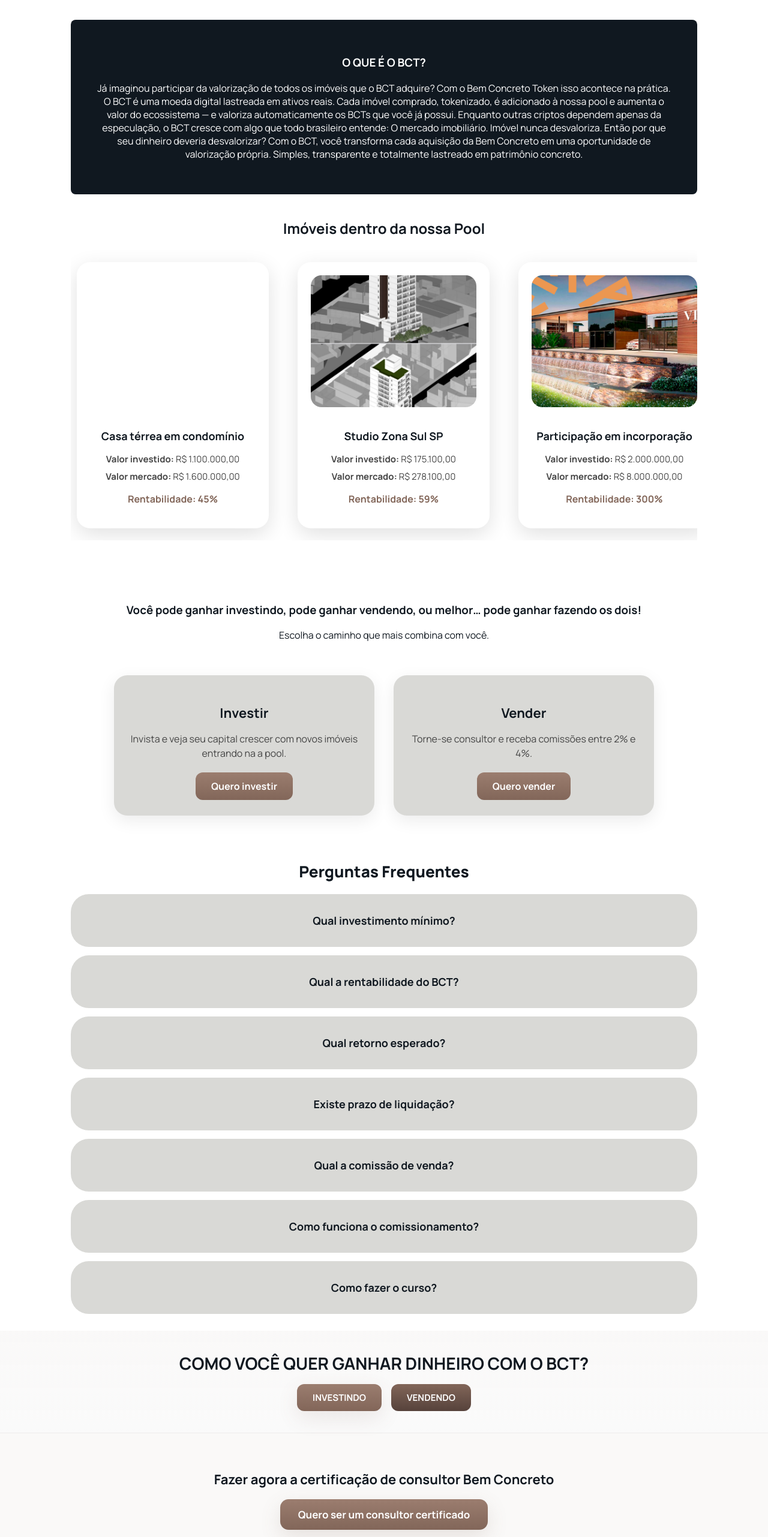
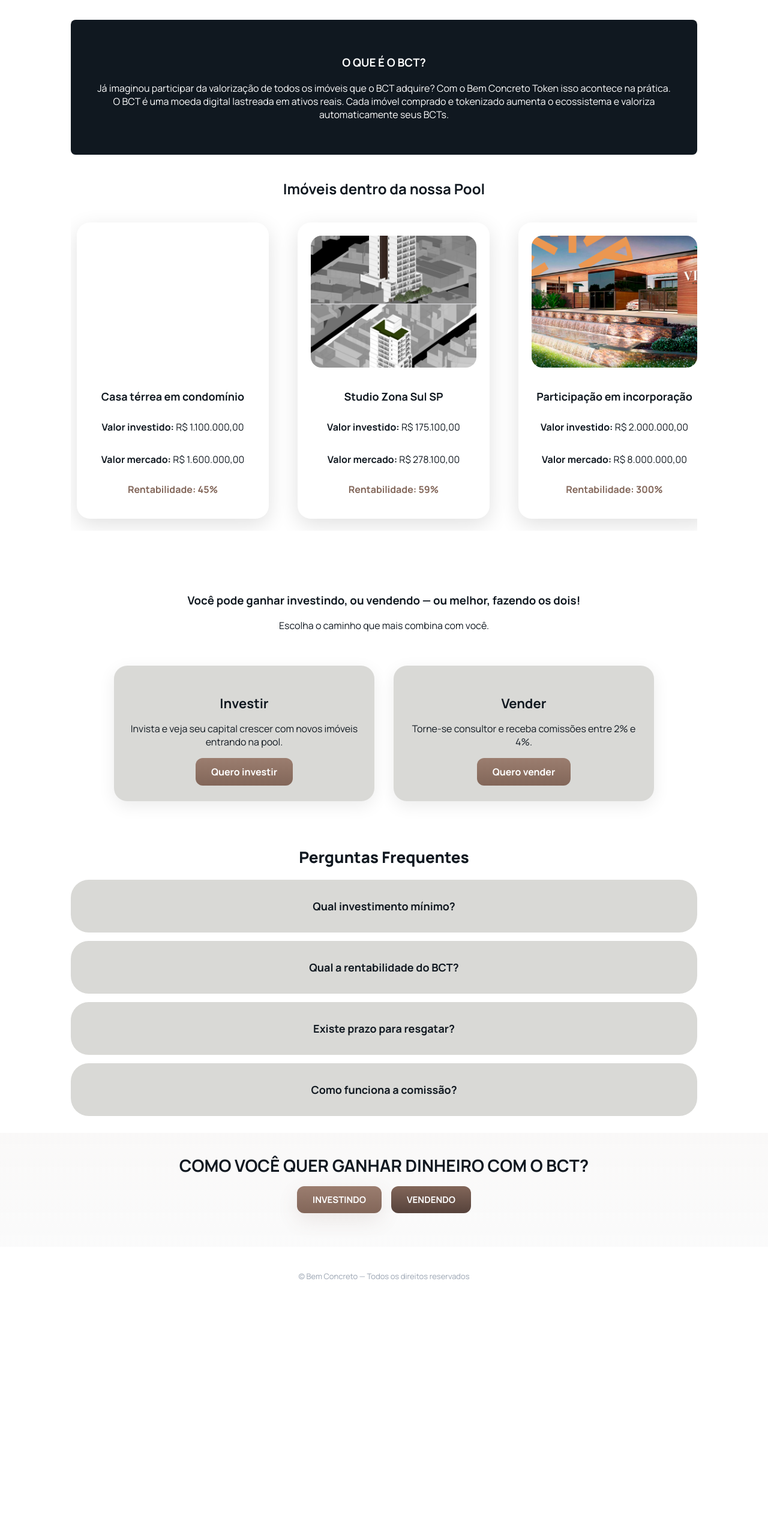
Before and after one commit to bemconcreto/LANDPAGE-BCT, a Next.js app: page / in a window 1280 px wide. Shown: the part 980-3543 px from the top of the page at 60% size. After the commit the page ends 3137 px from the top, so only its background shows below. Built offline with nearby package versions, Linux system fonts and the light colour scheme; grey boxes are pictures that could not be loaded.

Commit message:
teste absoluto

```diff
--- a/pages/index.js
+++ b/pages/index.js
@@ -52,8 +52,7 @@
               variants={fadeUp}
             >
               Invista em ativos reais tokenizados ou torne-se um consultor
-              autorizado e multiplique essa ideia. Simples, seguro e
-              transparente.
+              autorizado e multiplique essa ideia. Simples, seguro e transparente.
             </motion.p>
 
             <motion.div
@@ -96,7 +95,7 @@
           </svg>
         </header>
 
-        {/* MAIN CONTENT */}
+        {/* MAIN */}
         <main className="main container">
 
           {/* FEATURE CARDS */}
@@ -117,7 +116,9 @@
                   />
                 </div>
                 <h4>INVESTINDO</h4>
-                <p>Invista em ativos reais, imóveis prontos, lançamentos e incorporações por meio do Bem Concreto Token (BCT).</p>
+                <p>
+                  Invista em ativos reais, imóveis prontos, lançamentos e incorporações por meio do Bem Concreto Token (BCT).
+                </p>
               </article>
 
               <article className="feature-card">
@@ -125,7 +126,9 @@
                   <img src="/icon-bct.png" alt="Ícone BCT" className="icon-img" />
                 </div>
                 <h4>O QUE É O BCT?</h4>
-                <p>A maior moeda imobiliária, criada para dar liquidez, segurança e rentabilidade ao mercado de imóveis.</p>
+                <p>
+                  A maior moeda imobiliária, criada para dar liquidez, segurança e rentabilidade ao mercado de imóveis.
+                </p>
               </article>
 
               <article className="feature-card">
@@ -137,7 +140,9 @@
                   />
                 </div>
                 <h4>VENDENDO</h4>
-                <p>Torne-se consultor autorizado, faça vendas e receba comissões instantâneas.</p>
+                <p>
+                  Torne-se consultor autorizado, faça vendas e receba comissões instantâneas.
+                </p>
               </article>
             </motion.div>
           </section>
@@ -148,19 +153,9 @@
               <h3>O QUE É O BCT?</h3>
               <p className="muted">
                 Já imaginou participar da valorização de todos os imóveis que o BCT adquire?
-Com o Bem Concreto Token isso acontece na prática.
-
-O BCT é uma moeda digital lastreada em ativos reais.
-Cada imóvel comprado, tokenizado, é adicionado à nossa pool e aumenta o valor do ecossistema — e valoriza automaticamente os BCTs que você já possui.
-
-Enquanto outras criptos dependem apenas da especulação, o BCT cresce com algo que todo brasileiro entende:
-O mercado imobiliário.
-
-Imóvel nunca desvaloriza.
-Então por que seu dinheiro deveria desvalorizar?
-
-Com o BCT, você transforma cada aquisição da Bem Concreto em uma oportunidade de valorização própria.
-Simples, transparente e totalmente lastreado em patrimônio concreto.
+                Com o Bem Concreto Token isso acontece na prática.{"\n\n"}
+                O BCT é uma moeda digital lastreada em ativos reais.
+                Cada imóvel comprado e tokenizado aumenta o ecossistema e valoriza automaticamente seus BCTs.
               </p>
             </motion.div>
           </section>
@@ -172,60 +167,55 @@
             <div className="pool-card">
               <div className="pool-img" style={{ backgroundImage: "url('/imagem-1.jpg')" }} />
               <h3 className="pool-title">Casa térrea em condomínio</h3>
-              <p className="pool-info"><b>Valor investido:</b> R$ 1.100.000,00</p>
-              <p className="pool-info"><b>Valor mercado:</b> R$ 1.600.000,00</p>
+              <p><b>Valor investido:</b> R$ 1.100.000,00</p>
+              <p><b>Valor mercado:</b> R$ 1.600.000,00</p>
               <p className="pool-rent">Rentabilidade: 45%</p>
             </div>
 
             <div className="pool-card">
               <div className="pool-img" style={{ backgroundImage: "url('/imagem-2.jpg')" }} />
               <h3 className="pool-title">Studio Zona Sul SP</h3>
-              <p className="pool-info"><b>Valor investido:</b> R$ 175.100,00</p>
-              <p className="pool-info"><b>Valor mercado:</b> R$ 278.100,00</p>
+              <p><b>Valor investido:</b> R$ 175.100,00</p>
+              <p><b>Valor mercado:</b> R$ 278.100,00</p>
               <p className="pool-rent">Rentabilidade: 59%</p>
             </div>
 
             <div className="pool-card">
               <div className="pool-img" style={{ backgroundImage: "url('/imagem-3.jpg')" }} />
               <h3 className="pool-title">Participação em incorporação</h3>
-              <p className="pool-info"><b>Valor investido:</b> R$ 2.000.000,00</p>
-              <p className="pool-info"><b>Valor mercado:</b> R$ 8.000.000,00</p>
+              <p><b>Valor investido:</b> R$ 2.000.000,00</p>
+              <p><b>Valor mercado:</b> R$ 8.000.000,00</p>
               <p className="pool-rent">Rentabilidade: 300%</p>
             </div>
           </div>
 
-          {/* IMAGE + TEXT BLOCK */}
+          {/* IMAGE + TEXT */}
           <section className="content-block container-block" style={{ marginTop: 36 }}>
             <motion.div className="img-left" initial="hidden" whileInView="show" viewport={{ once: true }} variants={fadeUp}>
               <div className="img-wrap">
                 <div className="img-sim" style={{ backgroundImage: "url('/hero.jpg')" }} />
               </div>
             </motion.div>
-
-
           </section>
 
-          {/* *** AQUI O BLOCO INVESTIR / VENDER FOI MOVIDO PARA FORA *** */}
-                      <motion.div className="text-right" initial="hidden" whileInView="show" viewport={{ once: true }} variants={fadeUp}>
-              <h3>Você pode ganhar investindo, pode ganhar vendendo, ou melhor… pode ganhar fazendo os dois!</h3>
-              <p className="muted">Escolha o caminho que mais combina com você.</p>
-            </motion.div>
+          <motion.div className="text-right" initial="hidden" whileInView="show" viewport={{ once: true }} variants={fadeUp}>
+            <h3>Você pode ganhar investindo, ou vendendo — ou melhor, fazendo os dois!</h3>
+            <p className="muted">Escolha o caminho que mais combina com você.</p>
+          </motion.div>
+
+          {/* DUO SECTION */}
           <section className="duo-section">
             <div className="duo-wrapper">
 
               <div className="duo-card">
                 <h3 className="duo-title">Investir</h3>
-                <p className="duo-text">
-                  Invista e veja seu capital crescer com novos imóveis entrando na a pool.
-                </p>
+                <p>Invista e veja seu capital crescer com novos imóveis entrando na pool.</p>
                 <a href="https://app.bemconcreto.com" className="duo-btn">Quero investir</a>
               </div>
 
               <div className="duo-card">
                 <h3 className="duo-title">Vender</h3>
-                <p className="duo-text">
-                  Torne-se consultor e receba comissões entre 2% e 4%.
-                </p>
+                <p>Torne-se consultor e receba comissões entre 2% e 4%.</p>
                 <a href="https://consultor.bemconcreto.com" className="duo-btn">Quero vender</a>
               </div>
 
@@ -239,37 +229,22 @@
 
               <details>
                 <summary>Qual investimento mínimo?</summary>
-                <p>A partir de R$100,00 você já compra BCTs na cotação atual.</p>
+                <p>A partir de R$100,00 você já compra BCTs.</p>
               </details>
 
               <details>
                 <summary>Qual a rentabilidade do BCT?</summary>
-                <p>O BCT se valoriza pelo mercado cripto e pelo mercado imobiliário.</p>
+                <p>O BCT valoriza com o mercado cripto e imobiliário.</p>
               </details>
 
               <details>
-                <summary>Qual retorno esperado?</summary>
-                <p>Especialistas estimam valorização média de 40% ao ano.</p>
+                <summary>Existe prazo para resgatar?</summary>
+                <p>Sim, o prazo de liquidação é de 180 dias.</p>
               </details>
 
               <details>
-                <summary>Existe prazo de liquidação?</summary>
-                <p>Sim. A venda só é liberada após 180 dias.</p>
-              </details>
-
-              <details>
-                <summary>Qual a comissão de venda?</summary>
+                <summary>Como funciona a comissão?</summary>
                 <p>4% para consultores certificados e 2% para não certificados.</p>
-              </details>
-
-              <details>
-                <summary>Como funciona o comissionamento?</summary>
-                <p>Todas as compras feitas através do seu link garantem comissões recorrentes.</p>
-              </details>
-
-              <details>
-                <summary>Como fazer o curso?</summary>
-                <p>No final desta página você encontra o link para iniciar a certificação.</p>
               </details>
             </motion.div>
           </section>
@@ -290,23 +265,10 @@
           </div>
         </footer>
 
-        {/* CERTIFICAÇÃO */}
-        <section className="certificacao-section">
-          <h3 className="certificacao-title">
-            Fazer agora a certificação de consultor Bem Concreto
-          </h3>
-
-          <a
-            href="https://www.cursobemconcreto.com"
-            target="_blank"
-            rel="noreferrer"
-            className="certificacao-btn"
-          >
-            Quero ser um consultor certificado
-          </a>
-
-          <p className="small">© Bem Concreto — Todos os direitos reservados</p>
-        </section>
+        {/* RODAPÉ FINAL */}
+        <p className="small" style={{ textAlign: "center", padding: 20, marginTop: 20 }}>
+          © Bem Concreto — Todos os direitos reservados
+        </p>
 
       </div>
     </>
```
